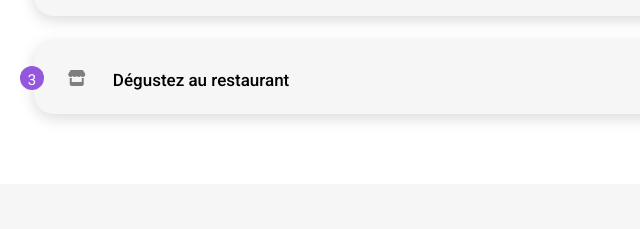
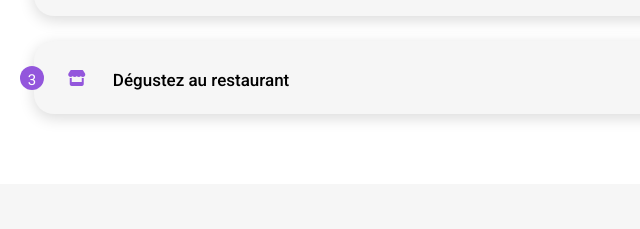
Before and after one commit to Souhailabd/OhMyfood, a website: page index.html in a window 1280 px wide. Shown: the part 571-800 px from the top of the page, 0-640 px from the left. Drawn offline with Linux system fonts and the light colour scheme; a web font is replaced by a local one.

Commit message:
page home modification color fastore

```diff
--- a/sass/pages/_home.scss
+++ b/sass/pages/_home.scss
@@ -45,3 +45,6 @@
 .card-function:hover {
     transform: scale(1.05);
 }
+.card-function .fa-store {
+    color: #9356DC;
+}
```
Also changed, not shown: assets/css/style.css, 1 other file.
